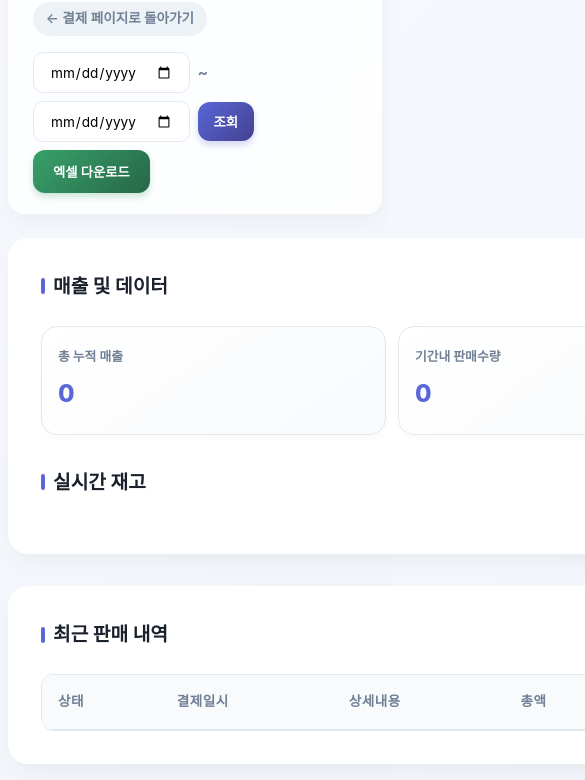
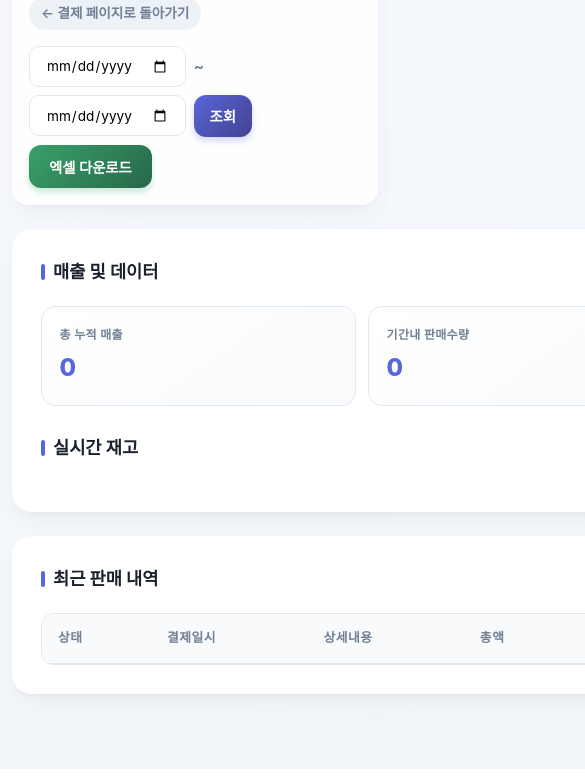
Before and after one commit to YogiboKorea/onOrder, a website: page public/popup_dashboard.html in a window 390 px wide. Shown: the part 75-855 px from the top of the page, 585 px wide, since content can reach past the window. Drawn offline with Linux system fonts and the light colour scheme; no server answers; a web font is replaced by a local one.

Commit message:
Fix dashboard responsive CSS

```diff
--- a/public/popup_dashboard.html
+++ b/public/popup_dashboard.html
@@ -18,16 +18,11 @@
             --danger: #E53E3E;
             --success: #38A169;
             --border: #E2E8F0;
-            --shadow: 0 10px 25px -5px rgba(0, 0, 0, 0.05), 0 8px 10px -6px rgba(0, 0, 0, 0.01);
+            --shadow: 0 10px 25px -5px rgba(0,0,0,0.05), 0 4px 6px -2px rgba(0,0,0,0.03);
             --radius: 20px;
         }
 
-        * {
-            margin: 0;
-            padding: 0;
-            box-sizing: border-box;
-            font-family: 'Pretendard', -apple-system, sans-serif;
-        }
+        * { margin: 0; padding: 0; box-sizing: border-box; font-family: 'Pretendard', -apple-system, sans-serif; }
 
         body {
             background: linear-gradient(135deg, #f6f8fd 0%, #f1f5f9 100%);
@@ -37,64 +32,97 @@
             min-height: 100vh;
         }
 
+        /* ===== LAYOUT ===== */
+        header {
+            max-width: 1200px;
+            margin: 0 auto 1.5rem;
+            display: flex;
+            justify-content: space-between;
+            align-items: center;
+            background: rgba(255,255,255,0.85);
+            backdrop-filter: blur(10px);
+            padding: 1.25rem 1.75rem;
+            border-radius: 16px;
+            box-shadow: var(--shadow);
+            border: 1px solid rgba(255,255,255,0.7);
+            flex-wrap: wrap;
+            gap: 1rem;
+        }
+
         .container {
-            max-width: 1000px;
+            max-width: 1200px;
             margin: 0 auto;
             display: grid;
-            grid-template-columns: 1fr 1.2fr;
+            grid-template-columns: 360px 1fr;
             gap: 1.5rem;
+            align-items: start;
         }
 
+        /* ===== RESPONSIVE ===== */
         @media (max-width: 900px) {
-            .container { max-width: 1400px; margin: 0 auto; display: grid; grid-template-columns: 380px 1fr; gap: 2rem; }
+            .container {
+                grid-template-columns: 1fr;
+            }
+            body { padding: 1rem 0.75rem; }
+            header { padding: 1rem; }
         }
-        @media (max-width: 1000px) { .container { grid-template-columns: 1fr; } body { padding: 1rem 0.5rem; } }
 
-        header { max-width: 1400px; margin: 0 auto 1.5rem; display: flex; justify-content: space-between; align-items: center; background: rgba(255,255,255,0.8); backdrop-filter: blur(10px); padding: 1.25rem 1.5rem; border-radius: 16px; box-shadow: var(--shadow); border: 1px solid rgba(255,255,255,0.7); flex-wrap: wrap; gap: 1rem; }
-        h1 { font-size: 1.4rem; font-weight: 700; color: #1A202C; display: flex; align-items: center; gap: 0.5rem; margin-bottom: 0.25rem; white-space: nowrap; }
-        .btn-link { color: var(--text-muted); text-decoration: none; font-weight: 600; font-size: 0.85rem; padding: 0.4rem 0.8rem; border-radius: 99px; transition: 0.2s; background: #EDF2F7; display: inline-block; white-space: nowrap; }
+        /* ===== HEADER ELEMENTS ===== */
+        h1 {
+            font-size: 1.4rem;
+            font-weight: 700;
+            color: #1A202C;
+            margin-bottom: 0.2rem;
+            white-space: nowrap;
+        }
+
+        .btn-link {
+            color: var(--text-muted);
+            text-decoration: none;
+            font-weight: 600;
+            font-size: 0.85rem;
+            padding: 0.35rem 0.75rem;
+            border-radius: 99px;
+            transition: 0.2s;
+            background: #EDF2F7;
+            display: inline-block;
+            white-space: nowrap;
+        }
         .btn-link:hover { background: #E2E8F0; color: #2D3748; }
-
 
         button.export-btn {
             background: linear-gradient(135deg, #38A169 0%, #276749 100%);
             color: white;
             border: none;
-            padding: 0.75rem 1.25rem;
+            padding: 0.7rem 1.25rem;
             border-radius: 12px;
             font-weight: 700;
             cursor: pointer;
             transition: all 0.2s;
-            box-shadow: 0 4px 6px rgba(56, 161, 105, 0.25);
+            box-shadow: 0 4px 6px rgba(56,161,105,0.25);
             white-space: nowrap;
+            font-size: 0.9rem;
         }
+        button.export-btn:hover { transform: translateY(-2px); box-shadow: 0 6px 12px rgba(56,161,105,0.3); }
 
-        button.export-btn:hover {
-            transform: translateY(-2px);
-            box-shadow: 0 6px 12px rgba(56, 161, 105, 0.3);
-        }
-
+        /* ===== CARDS ===== */
         .card {
             background: var(--card-bg);
-            padding: 2rem;
+            padding: 1.75rem;
             border-radius: var(--radius);
             box-shadow: var(--shadow);
-            border: 1px solid rgba(255, 255, 255, 0.7);
-            display: flex;
-            flex-direction: column;
+            border: 1px solid rgba(255,255,255,0.7);
         }
 
         h2 {
-            font-size: 1.2rem;
-            margin-bottom: 1.5rem;
+            font-size: 1.1rem;
+            font-weight: 700;
+            margin-bottom: 1.25rem;
             color: #1A202C;
             display: flex;
             align-items: center;
             gap: 0.5rem;
-            border-bottom: none;
-            padding-bottom: 0;
         }
-
         h2::before {
             content: "";
             display: block;
@@ -102,67 +130,101 @@
             height: 16px;
             background: var(--primary);
             border-radius: 4px;
+            flex-shrink: 0;
         }
 
-        .stats-grid { display: grid; grid-template-columns: 1fr 1fr; gap: 0.75rem; margin-bottom: 2rem; }
-        .stat-box { background: linear-gradient(145deg, #ffffff, #f8fafc); padding: 1.25rem 1rem; border-radius: 16px; border: 1px solid var(--border); box-shadow: 0 4px 6px rgba(0,0,0,0.02); display: flex; flex-direction: column; justify-content: center; }
-        .stat-box .label { font-size: 0.8rem; color: var(--text-muted); font-weight: 700; text-transform: uppercase; letter-spacing: 0px; margin-bottom: 0.5rem; word-break: keep-all; }
-        .stat-box .value { font-size: 1.5rem; font-weight: 800; color: var(--primary); letter-spacing: -0.5px; white-space: nowrap; }
-
-
-        .inv-list {
-            list-style: none;
-            display: flex;
-            flex-direction: column;
+        /* ===== STATS ===== */
+        .stats-grid {
+            display: grid;
+            grid-template-columns: 1fr 1fr;
             gap: 0.75rem;
+            margin-bottom: 1.75rem;
+        }
+        .stat-box {
+            background: linear-gradient(145deg, #ffffff, #f8fafc);
+            padding: 1.1rem;
+            border-radius: 14px;
+            border: 1px solid var(--border);
+        }
+        .stat-box .label {
+            font-size: 0.75rem;
+            color: var(--text-muted);
+            font-weight: 600;
+            letter-spacing: 0.3px;
+            margin-bottom: 0.35rem;
+            word-break: keep-all;
+        }
+        .stat-box .value {
+            font-size: 1.5rem;
+            font-weight: 800;
+            color: var(--primary);
+            white-space: nowrap;
         }
 
+        /* ===== INVENTORY LIST ===== */
+        .inv-list { list-style: none; display: flex; flex-direction: column; gap: 0.6rem; }
         .inv-item {
             display: flex;
             justify-content: space-between;
             align-items: center;
-            padding: 1rem;
+            padding: 0.85rem 1rem;
             background: #F8FAFC;
             border-radius: 12px;
             border: 1px solid var(--border);
-            font-size: 0.95rem;
+            font-size: 0.9rem;
             font-weight: 500;
         }
-
         .badge {
             background: #EBF4FF;
             color: var(--primary);
-            padding: 0.3rem 0.8rem;
+            padding: 0.25rem 0.7rem;
             border-radius: 99px;
             font-weight: 700;
-            font-size: 0.85rem;
+            font-size: 0.82rem;
+            white-space: nowrap;
+        }
+        .badge.low { background: #FEE2E2; color: var(--danger); }
+
+        /* ===== TABLE ===== */
+        .table-wrapper { overflow-x: auto; border-radius: 12px; border: 1px solid var(--border); background: white; }
+        table { width: 100%; border-collapse: collapse; font-size: 0.9rem; min-width: 640px; }
+        th, td { padding: 0.9rem 1rem; text-align: left; }
+        th {
+            background: #F8FAFC;
+            color: var(--text-muted);
+            font-weight: 600;
+            font-size: 0.8rem;
+            text-transform: uppercase;
+            letter-spacing: 0.5px;
+            border-bottom: 1px solid var(--border);
+            white-space: nowrap;
+        }
+        td { border-bottom: 1px solid var(--border); vertical-align: top; padding-top: 1rem; }
+        td:nth-child(3) { white-space: normal; min-width: 220px; line-height: 1.5; }
+        tr:last-child td { border-bottom: none; }
+
+        /* ===== STATUS BADGES ===== */
+        .status-sale {
+            color: var(--success); font-weight: 700; background: #D1FAE5;
+            padding: 0.3rem 0.6rem; border-radius: 6px; font-size: 0.75rem;
+            display: inline-block; white-space: nowrap;
+        }
+        .status-cancel {
+            color: var(--danger); font-weight: 700; background: #FEE2E2;
+            padding: 0.3rem 0.6rem; border-radius: 6px; font-size: 0.75rem;
+            display: inline-block; text-decoration: line-through; white-space: nowrap;
         }
 
-        .badge.low {
-            background: #FEE2E2;
-            color: var(--danger);
-            box-shadow: 0 2px 4px rgba(239, 68, 68, 0.2);
+        /* ===== CANCEL BUTTON ===== */
+        .cancel-btn {
+            background: white; color: var(--danger);
+            border: 1px solid #FECACA; padding: 0.4rem 0.8rem;
+            font-size: 0.8rem; border-radius: 8px; font-weight: 600;
+            cursor: pointer; transition: 0.2s;
+            box-shadow: 0 1px 2px rgba(0,0,0,0.05);
+            white-space: nowrap;
         }
-
-        .table-wrapper { overflow-x: auto; border-radius: 12px; border: 1px solid var(--border); background: white; white-space: nowrap; width: 100%; }
-        table { width: 100%; border-collapse: collapse; font-size: 0.95rem; min-width: 700px; }
-        th, td { padding: 1rem; text-align: left; }
-        th { background: #F8FAFC; color: var(--text-muted); font-weight: 600; font-size: 0.85rem; text-transform: uppercase; letter-spacing: 0.5px; border-bottom: 1px solid var(--border); }
-        td { border-bottom: 1px solid var(--border); vertical-align: middle; }
-        td:nth-child(3) { white-space: normal; line-height: 1.5; }
-        tr:last-child td { border-bottom: none; }
-
-        .status-sale { color: var(--success); font-weight: 700; background: #D1FAE5; padding: 0.35rem 0.6rem; border-radius: 6px; font-size: 0.75rem; display: inline-block; white-space: nowrap; }
-        .status-cancel { color: var(--danger); font-weight: 700; background: #FEE2E2; padding: 0.35rem 0.6rem; border-radius: 6px; font-size: 0.75rem; display: inline-block; text-decoration: line-through; white-space: nowrap; }
-
-        .cancel-btn { background: white; color: var(--danger); border: 1px solid #FECACA; padding: 0.4rem 0.8rem; font-size: 0.8rem; border-radius: 8px; font-weight: 600; cursor: pointer; transition: 0.2s; box-shadow: 0 1px 2px rgba(0,0,0,0.05); white-space: nowrap; }
-
-
-        .cancel-btn:hover {
-            background: #FEE2E2;
-            border-color: var(--danger);
-            transform: translateY(-1px);
-        }
+        .cancel-btn:hover { background: #FEE2E2; border-color: var(--danger); transform: translateY(-1px); }
     </style>
 </head>
 
@@ -290,7 +352,7 @@
                             <td>${time}</td>
                             <td>
                                 <b style="color:#1A202C;">${s.product}</b> (${s.color}) - <span style="font-weight:700;">${s.qty}개</span><br>
-                                <span style="font-size:0.85rem; color:#4A5568; font-weight:500; display:inline-block; margin-top:4px;">👤 ${s.customerName||'이름없음'} / 📞 ${s.customerPhone||'연락처없음'}</span>
+                                <span style="font-size:0.85rem; color:#4A5568; font-weight:500; display:inline-block; margin-top:4px;">👤 ${s.customerName || '이름없음'} / 📞 ${s.customerPhone || '연락처없음'}</span>
                                 ${addrHtml}
                                 ${memoHtml}
                             </td>
```
